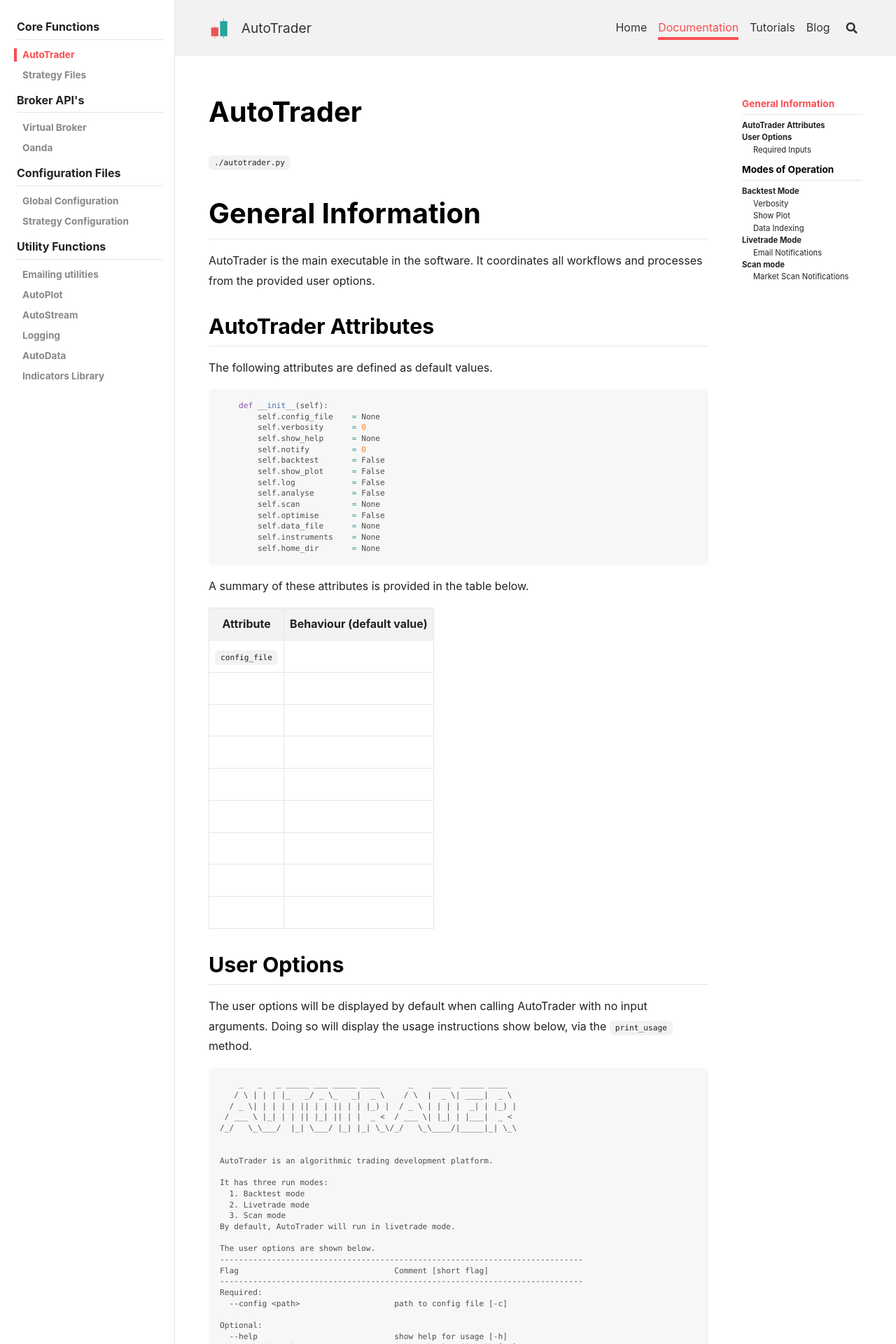
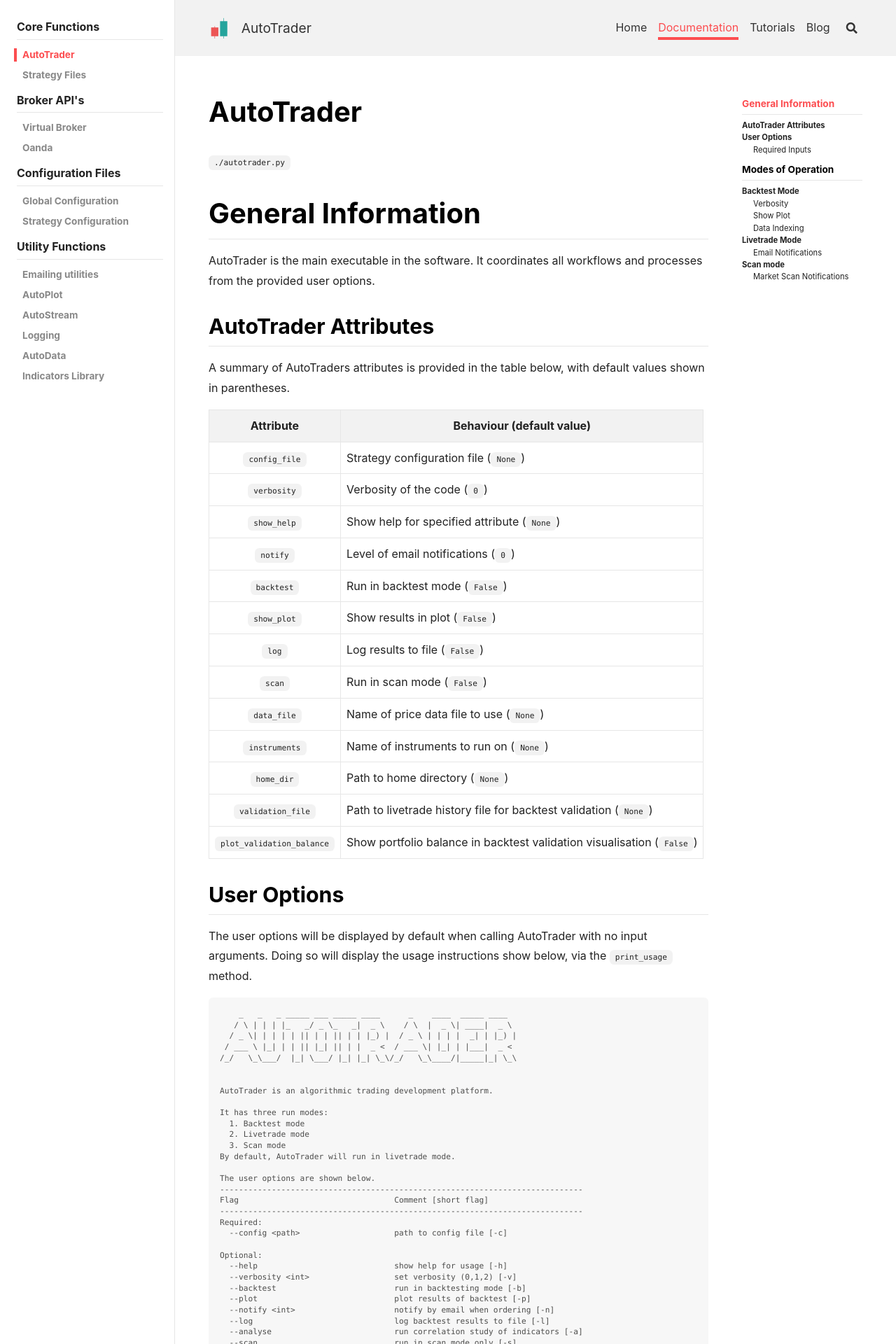
Before and after one commit to kieran-mackle/AutoTrader, a Jekyll site: the page built from content/_documentation/1.1-autotrader.md, in a window 1280 px wide. Shown: the top 1920 px of the page at 70% size. Built offline with Jekyll 4.4.1, drawn with Linux system fonts in a browser that asks for light colours; nearby versions of some CDN libraries; comment, search, counter and statistics services are not loaded; some of the changed text lies outside the part shown.

Commit message:
Update 1.1-autotrader.md

````diff
--- a/content/_documentation/1.1-autotrader.md
+++ b/content/_documentation/1.1-autotrader.md
@@ -12,39 +12,23 @@
 
 
 ## AutoTrader Attributes
-The following attributes are defined as default values.
-
-```python
-    def __init__(self):
-        self.config_file    = None
-        self.verbosity      = 0
-        self.show_help      = None
-        self.notify         = 0
-        self.backtest       = False
-        self.show_plot      = False
-        self.log            = False
-        self.analyse        = False
-        self.scan           = None
-        self.optimise       = False
-        self.data_file      = None
-        self.instruments    = None
-        self.home_dir       = None
-```
-
-A summary of these attributes is provided in the table below.
+A summary of AutoTraders attributes is provided in the table below, with default values shown in parentheses.
 
 |           Attribute        | Behaviour (default value)                                                                          |
 | :------------------------: | -------------------------------------------------------------------------------------------------- |
-|         `config_file`         |    |
-|         |       |
-|         |       |
-|         |       |
-|         |       |
-|         |       |
-|         |       |
-|         |       |
-|         |       |
-
+|         `config_file`      | Strategy configuration file (`None`) |
+|`verbosity`| Verbosity of the code (`0`) |
+|`show_help`| Show help for specified attribute (`None`) |
+|`notify`| Level of email notifications (`0`) |
+|`backtest`| Run in backtest mode (`False`) |
+|`show_plot`| Show results in plot (`False`) |
+|`log`| Log results to file (`False`) |
+|`scan`| Run in scan mode (`False`) |
+|`data_file`| Name of price data file to use (`None`) |
+|`instruments`| Name of instruments to run on (`None`) |
+|`home_dir`| Path to home directory (`None`) |
+|`validation_file`| Path to livetrade history file for backtest validation (`None`) |
+|`plot_validation_balance`| Show portfolio balance in backtest validation visualisation (`False`) |
 
 
 
````
